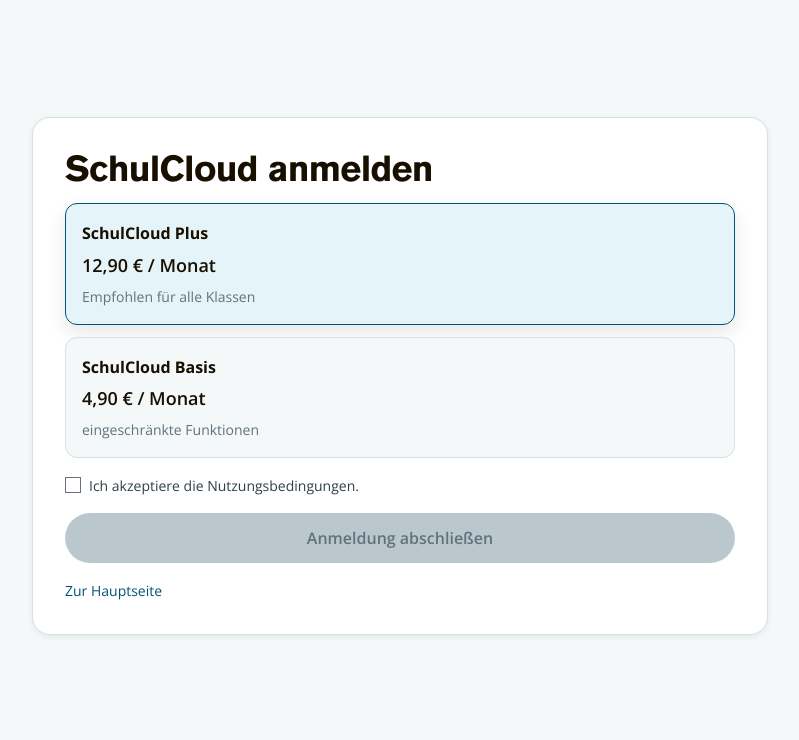
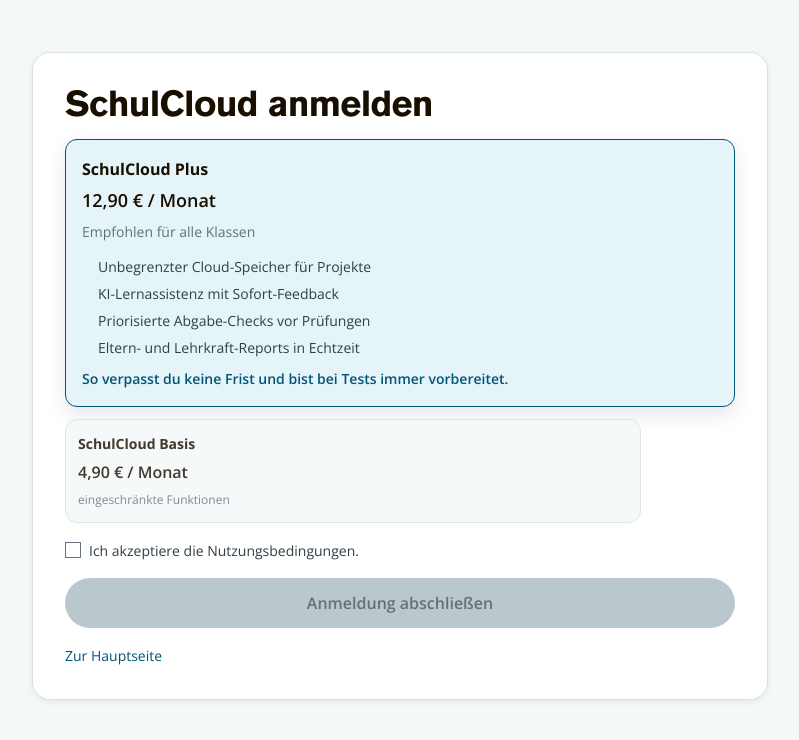
Before and after one commit to johak-at/dark-johak, a SvelteKit app: page /misdirection in a window 1280 px wide. Shown: the top 740 px of the page, without its empty margins (240-1039 px from the left). Built offline with nearby package versions, Linux system fonts and the light colour scheme.

Commit message:
Update +page.svelte

```diff
--- a/src/routes/misdirection/+page.svelte
+++ b/src/routes/misdirection/+page.svelte
@@ -36,11 +36,18 @@
 					<p class="tarif__name">SchulCloud Plus</p>
 					<p class="tarif__preis">12,90 € / Monat</p>
 					<p class="tarif__hinweis">Empfohlen für alle Klassen</p>
+					<ul class="tarif__liste">
+						<li>Unbegrenzter Cloud-Speicher für Projekte</li>
+						<li>KI-Lernassistenz mit Sofort-Feedback</li>
+						<li>Priorisierte Abgabe-Checks vor Prüfungen</li>
+						<li>Eltern- und Lehrkraft-Reports in Echtzeit</li>
+					</ul>
+					<p class="tarif__vorteil">So verpasst du keine Frist und bist bei Tests immer vorbereitet.</p>
 				</button>
 
 				<button
 					type="button"
-					class={`tarif ${tarif === 'basis' ? 'tarif--aktiv' : ''}`}
+					class={`tarif tarif--dezent ${tarif === 'basis' ? 'tarif--aktiv' : ''}`}
 					onclick={() => (tarif = 'basis')}
 				>
 					<p class="tarif__name">SchulCloud Basis</p>
@@ -151,6 +158,26 @@
 		box-shadow: var(--shadow-md);
 	}
 
+	.tarif--dezent {
+		width: 86%;
+		justify-self: start;
+		padding: var(--space-3);
+		background: var(--neutral-50);
+		opacity: 0.82;
+	}
+
+	.tarif--dezent .tarif__name {
+		font-size: var(--text-sm);
+	}
+
+	.tarif--dezent .tarif__preis {
+		font-size: var(--text-base);
+	}
+
+	.tarif--dezent .tarif__hinweis {
+		font-size: var(--text-xs);
+	}
+
 	.tarif:active {
 		transform: scale(0.99);
 	}
@@ -172,6 +199,22 @@
 		margin: 0;
 		font-size: var(--text-sm);
 		color: var(--text-muted);
+	}
+
+	.tarif__liste {
+		margin: var(--space-3) 0 var(--space-2);
+		padding-left: var(--space-4);
+		display: grid;
+		gap: var(--space-1);
+		font-size: var(--text-sm);
+		color: var(--text-body);
+	}
+
+	.tarif__vorteil {
+		margin: 0;
+		font-size: var(--text-sm);
+		font-weight: var(--fw-semibold);
+		color: var(--color-primary);
 	}
 
 	.checkbox {
```
